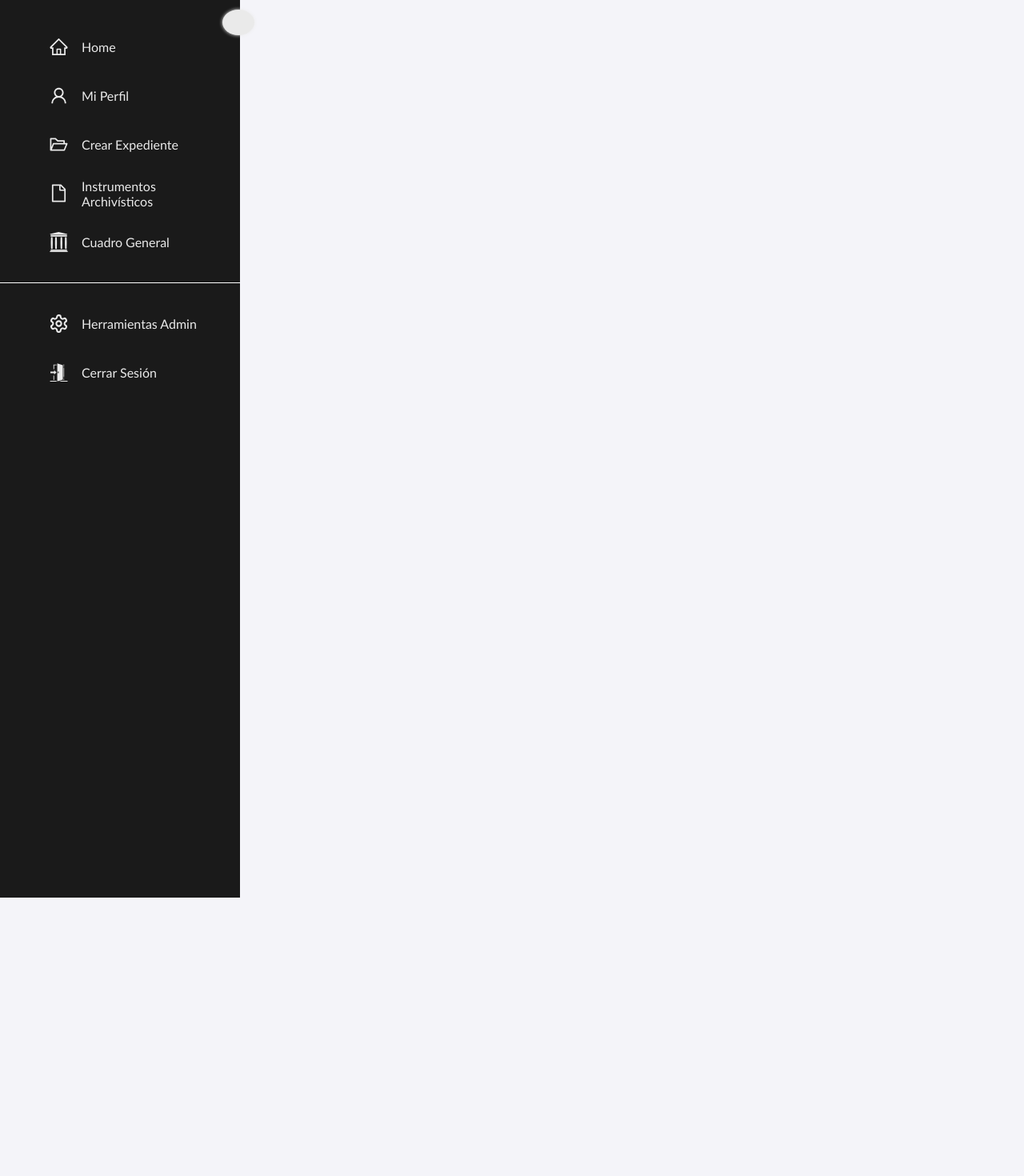
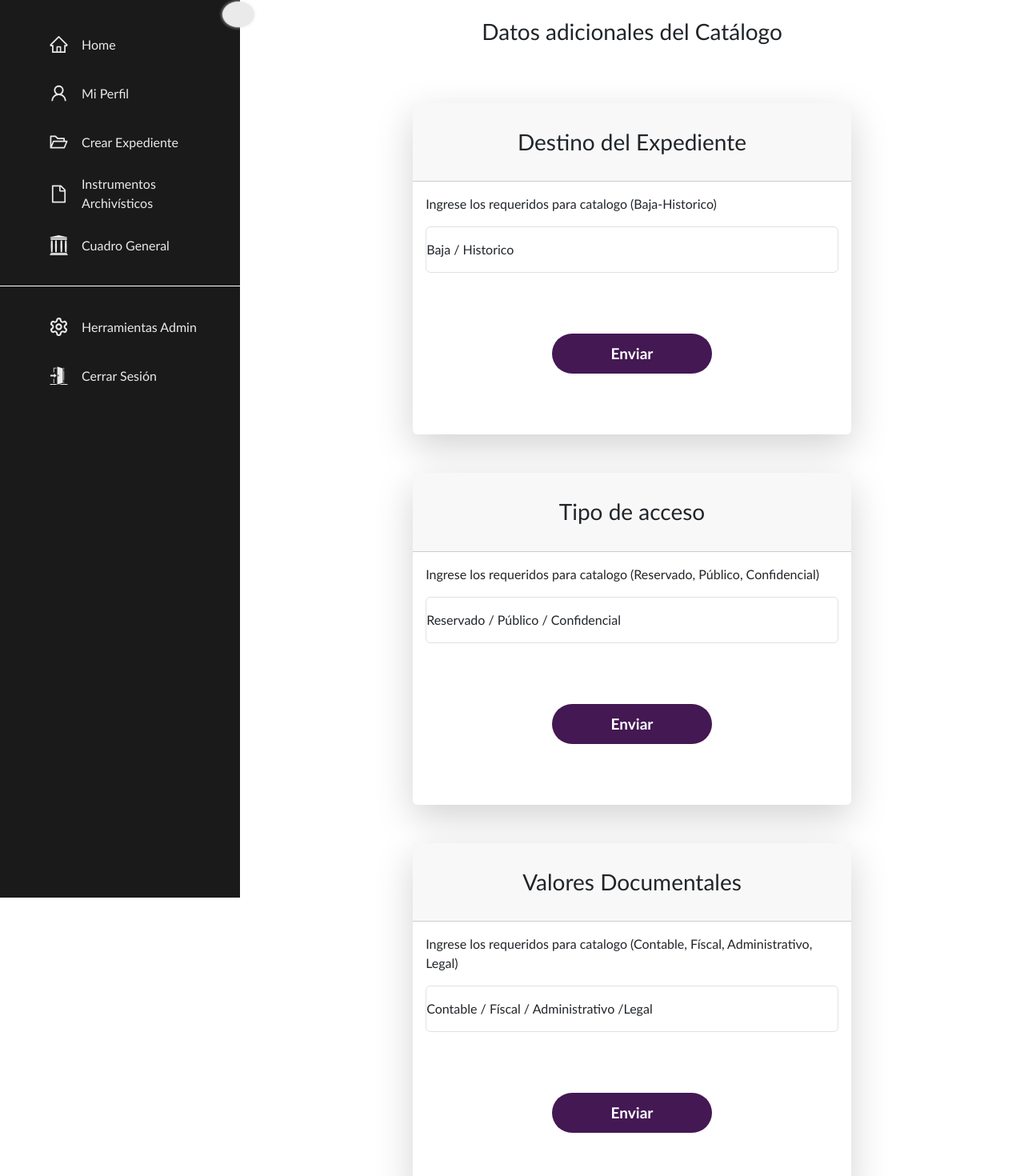
Before and after one commit to alonsohs/frontend-, a React (Vite) app: page /Datos_Catalogo in a window 1280 px wide. Shown: the part 78-1548 px from the top of the page at 80% size. Before the commit the page ends 1200 px from the top, so only its background shows below. Built offline with nearby package versions, Linux system fonts and the light colour scheme.

Commit message:
Datos Adicionales de catalogo

```diff
--- a/src/Rutas/Rutas.tsx
+++ b/src/Rutas/Rutas.tsx
@@ -16,6 +16,7 @@ import { ListaUsers } from "../pages/Usuario/ListaUsers";
 import { Catálogo } from "../pages/Catálogo/Catálogo";
 import { Portada } from "../pages/Portada/Portada";
 import { Catálogo_Registro } from "../pages/Catálogo/Catálogo_Registro";
+import { DatosCatalogo } from "../pages/Configuración/DatosCatalogo";
 
 export function Rutas() {
   return (
@@ -39,6 +40,7 @@ export function Rutas() {
       <Route path="/Crear_Catálogo" element={<Catálogo />} />
       <Route path="/Crear_Portada" element={<Portada />} />
       <Route path="/Catálogo" element={<Catálogo_Registro />} />
+      <Route path="/Datos_Catalogo" element={<DatosCatalogo />} />
     </Routes>
   );
 }
--- a/src/components/Sidebar/Sidebar.tsx
+++ b/src/components/Sidebar/Sidebar.tsx
@@ -16,6 +16,7 @@ import { NavLink } from "react-router-dom";
 import { HiOutlineDocumentDuplicate } from "react-icons/hi2";
 import { IoIosArrowDropright } from "react-icons/io";
 import { RiTableLine } from "react-icons/ri";
+import { RiArchiveStackLine } from "react-icons/ri";
 
 interface SidebarProps {
   sidebarOpen: boolean;
@@ -160,6 +161,11 @@ const linksArray: MenuItem[] = [
         label: "Lista de Usuarios",
         icon: <AiOutlineUser />,
         to: "UserList",
+      },
+      {
+        label: "Datos Catalogo",
+        icon: <RiArchiveStackLine />,
+        to: "/Datos_Catalogo",
       },
     ],
   },
--- a/src/pages/Configuración/Configuración.tsx
+++ /dev/null
@@ -1,3 +0,0 @@
-export function Configuración() {
-  return <div>Kirby </div>;
-}
--- /dev/null
+++ b/src/pages/Configuración/DatosCatalogo.tsx
@@ -0,0 +1,148 @@
+import "../../Styles/Styles.css";
+import Logo from "../../assets/Tlaxcala.png";
+import { Boton } from "../../components/Botones/Botones";
+import { useState } from "react";
+import Swal from "sweetalert2";
+
+export function DatosCatalogo() {
+  const [isLoading, setIsLoading] = useState(false);
+  return (
+    <body>
+      <link
+        href="https://cdn.jsdelivr.net/npm/bootstrap@5.3.3/dist/css/bootstrap.min.css"
+        rel="stylesheet"
+        integrity="sha384-QWTKZyjpPEjISv5WaRU9OFeRpok6YctnYmDr5pNlyT2bRjXh0JMhjY6hW+ALEwIH"
+        crossOrigin="anonymous"
+      ></link>
+      <img className="Logo_imgRU" src={Logo} alt="" width={"25%"} />
+      <h3 className="text-center font-weight-light my-4">
+        Datos adicionales del Catálogo
+      </h3>
+      <div className="layoutAuthentication">
+        <div className="layoutAuthentication_content">
+          <main>
+            <div className="container-fluid">
+              <div className="row justify-content-center">
+                <div className="col-lg-7">
+                  <div className="card shadow-lg border-0 rounded-lg mt-5">
+                    <div className="card-header">
+                      <h3 className="text-center font-weight-light my-4">
+                        Destino del Expediente
+                      </h3>
+                    </div>
+                    <div className="card-body">
+                      <form action="">
+                        <div className="row mb-3">
+                          <div className=" mb-3">
+                            <label>
+                              Ingrese los requeridos para catalogo
+                              (Baja-Historico)
+                            </label>
+                          </div>
+
+                          <div className="form-floating mb-3">
+                            <input
+                              className="form-control"
+                              id="inputDestiny"
+                              type="text"
+                              placeholder="Destino del usuario"
+                            />
+                            <label htmlFor="inputDestiny">
+                              Baja / Historico
+                            </label>
+                          </div>
+                        </div>
+
+                        <div className="">
+                          <Boton disabled={isLoading}>
+                            {isLoading ? "Enviando..." : "Enviar"}
+                          </Boton>
+                        </div>
+                      </form>
+                    </div>
+                  </div>
+
+                  <div className="card shadow-lg border-0 rounded-lg mt-5">
+                    <div className="card-header">
+                      <h3 className="text-center font-weight-light my-4">
+                        Tipo de acceso
+                      </h3>
+                    </div>
+                    <div className="card-body">
+                      <form action="">
+                        <div className="row mb-3">
+                          <div className=" mb-3">
+                            <label>
+                              Ingrese los requeridos para catalogo (Reservado,
+                              Público, Confidencial)
+                            </label>
+                          </div>
+
+                          <div className="form-floating mb-3">
+                            <input
+                              className="form-control"
+                              id="inputAccess"
+                              type="text"
+                              placeholder="Destino del usuario"
+                            />
+                            <label htmlFor="inputAccess">
+                              Reservado / Público / Confidencial
+                            </label>
+                          </div>
+                        </div>
+
+                        <div className="">
+                          <Boton disabled={isLoading}>
+                            {isLoading ? "Enviando..." : "Enviar"}
+                          </Boton>
+                        </div>
+                      </form>
+                    </div>
+                  </div>
+
+                  <div className="card shadow-lg border-0 rounded-lg mt-5">
+                    <div className="card-header">
+                      <h3 className="text-center font-weight-light my-4">
+                        Valores Documentales
+                      </h3>
+                    </div>
+                    <div className="card-body">
+                      <form action="">
+                        <div className="row mb-3">
+                          <div className=" mb-3">
+                            <label>
+                              Ingrese los requeridos para catalogo (Contable,
+                              Físcal, Administrativo, Legal)
+                            </label>
+                          </div>
+
+                          <div className="form-floating mb-3">
+                            <input
+                              className="form-control"
+                              id="inputValores"
+                              type="text"
+                              placeholder="Destino del usuario"
+                            />
+                            <label htmlFor="inputValores">
+                              Contable / Físcal / Administrativo /Legal
+                            </label>
+                          </div>
+                        </div>
+
+                        <div className="">
+                          <Boton disabled={isLoading}>
+                            {isLoading ? "Enviando..." : "Enviar"}
+                          </Boton>
+                        </div>
+                      </form>
+                    </div>
+                  </div>
+                </div>
+              </div>
+            </div>
+          </main>
+        </div>
+      </div>
+    </body>
+  );
+}
```
